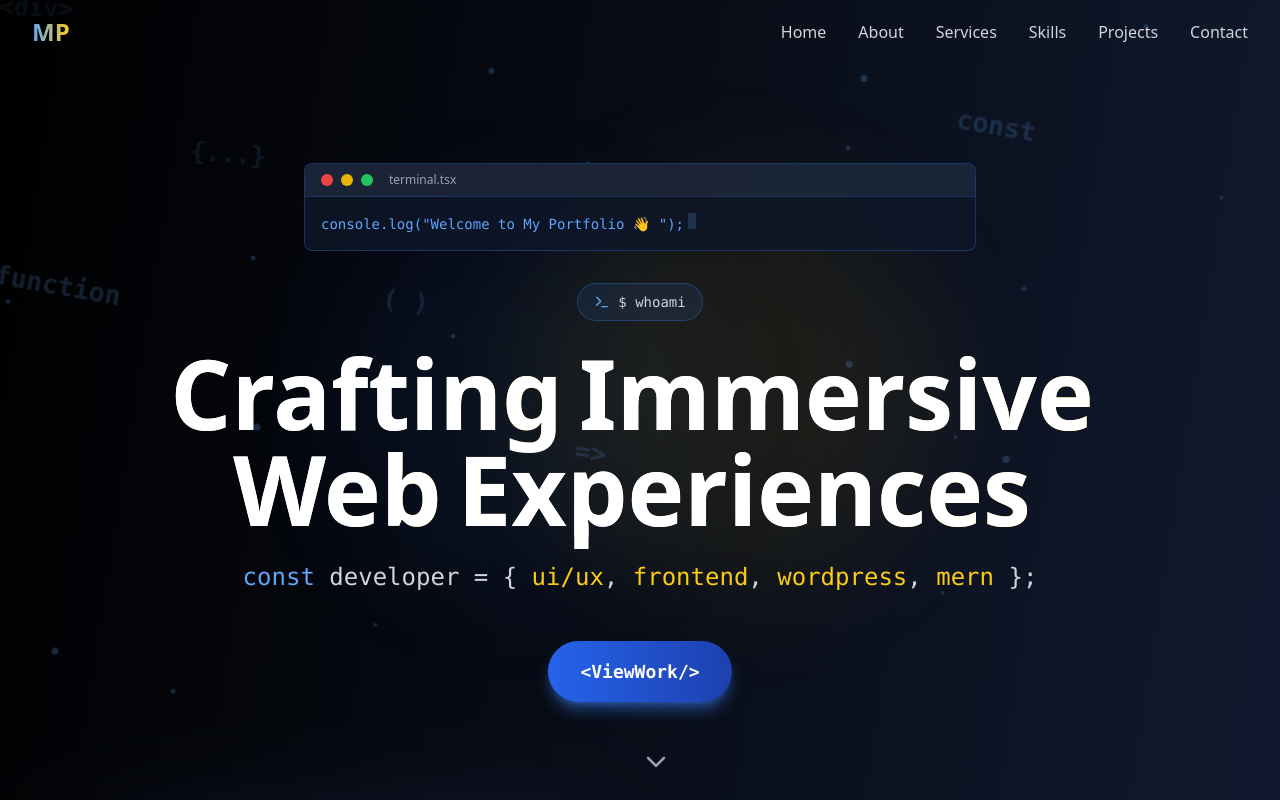
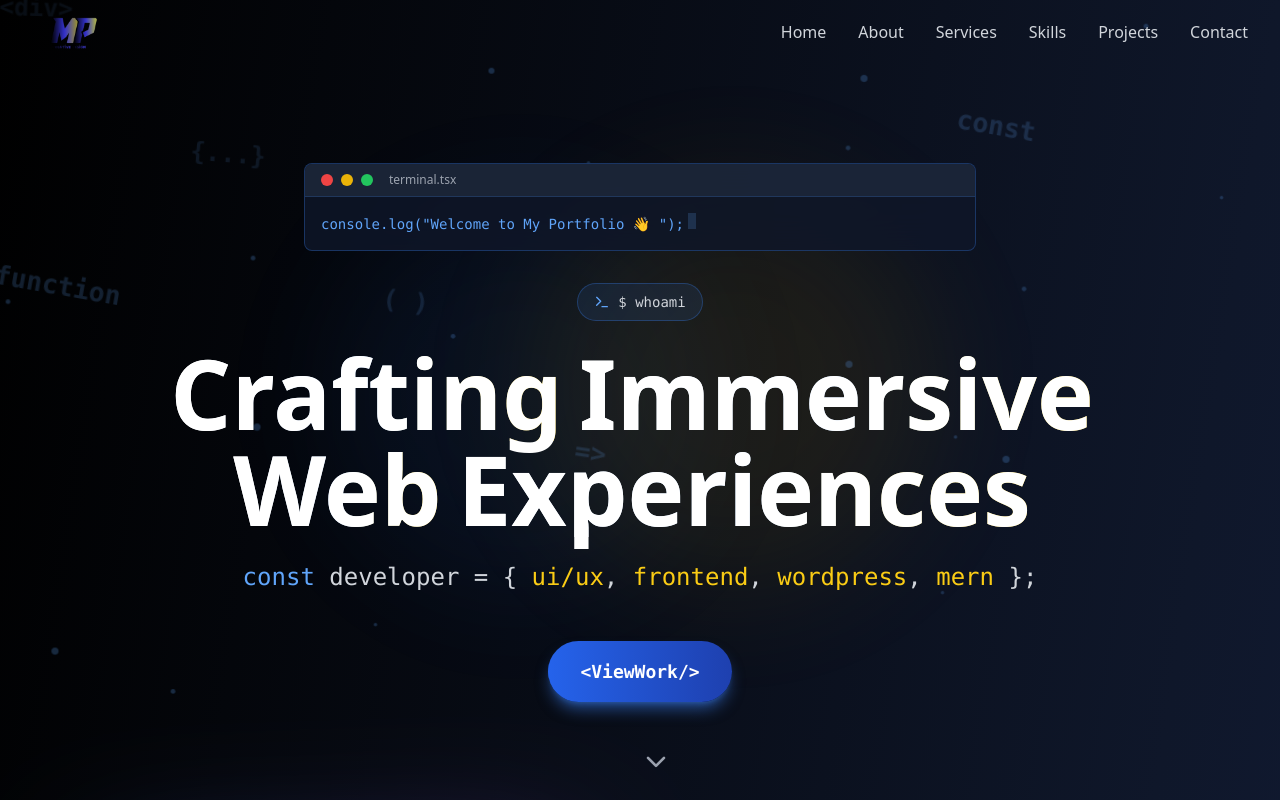
Before and after one commit to MadaraUI/my-portfolio, a React (Vite) app in the folder my-portfolio/: page / in a window 1280 px wide. Shown: the top 800 px of the page. Built offline with nearby package versions, Linux system fonts and the light colour scheme.

Commit message:
Add new logo for the website

```diff
--- a/my-portfolio/index.html
+++ b/my-portfolio/index.html
@@ -2,7 +2,7 @@
 <html lang="en">
   <head>
     <meta charset="UTF-8" />
-    <link rel="icon" type="image/svg+xml" href="/vite.svg" />
+    <link rel="icon" type="image/svg+xml" href="/logo.png" />
 
     <meta name="viewport" content="width=device-width, initial-scale=1.0" />
     <title>Madara's Portfolio</title>
--- a/my-portfolio/src/components/Hero.tsx
+++ b/my-portfolio/src/components/Hero.tsx
@@ -345,7 +345,7 @@ export function Hero() {
           })
         }
       >
-        <ChevronDownIcon className="w-8 h-8 text-gray-400" />
+        <ChevronDownIcon className="w-8 h-8 text-gray-400 items-center justify-center" />
       </motion.div>
     </motion.section>
   );
--- a/my-portfolio/src/components/Navbar.tsx
+++ b/my-portfolio/src/components/Navbar.tsx
@@ -65,13 +65,18 @@ export function Navbar() {
         <div className="flex items-center justify-between h-16">
           {/* Logo */}
           <motion.div
-            className="text-2xl font-bold bg-gradient-to-r from-blue-400 to-yellow-400 bg-clip-text text-transparent"
+            className="w-20 h-20 flex items-center justify-center"
             whileHover={{
               scale: 1.05,
             }}
           >
-            MP
+            <img
+              src="/logo.png"
+              alt="Logo"
+              className="w-full h-full object-contain"
+            />
           </motion.div>
+
           {/* Desktop Navigation */}
           <div className="hidden md:flex items-center space-x-8">
             {navLinks.map((link, index) => (
```
Also changed, not shown: my-portfolio/public/logo.png (added).
